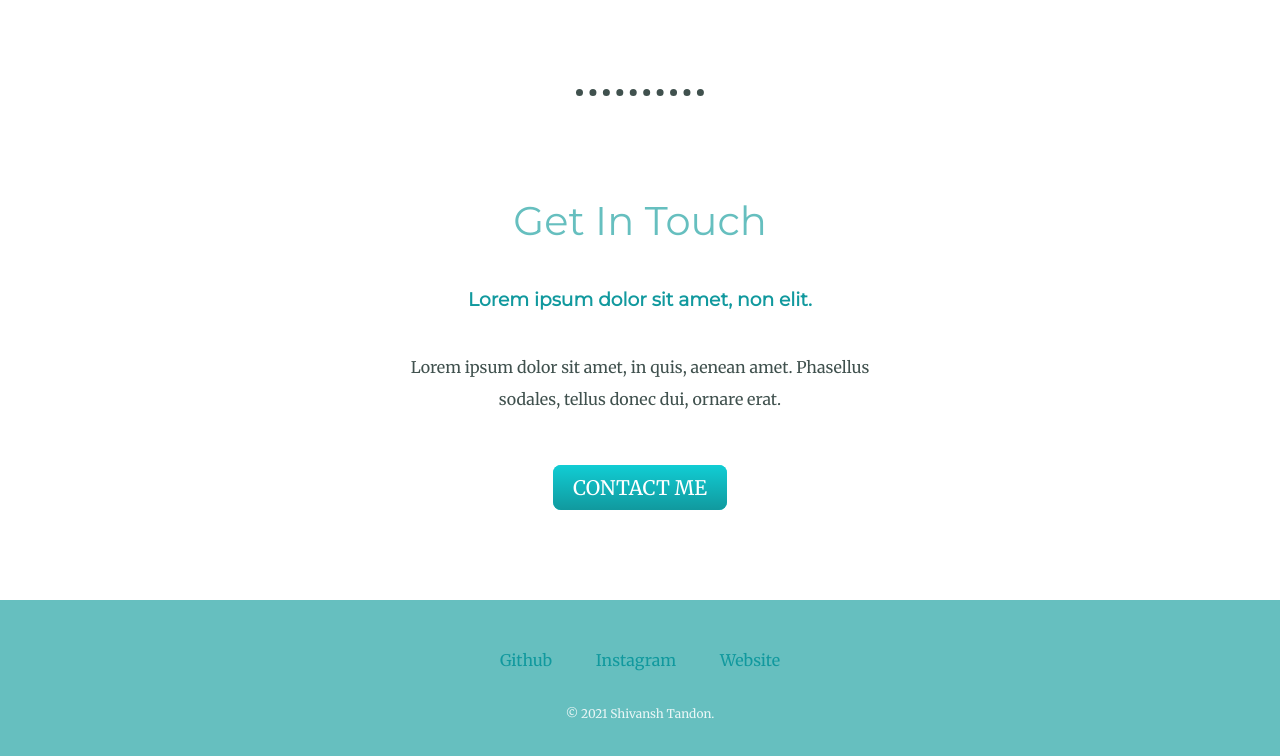
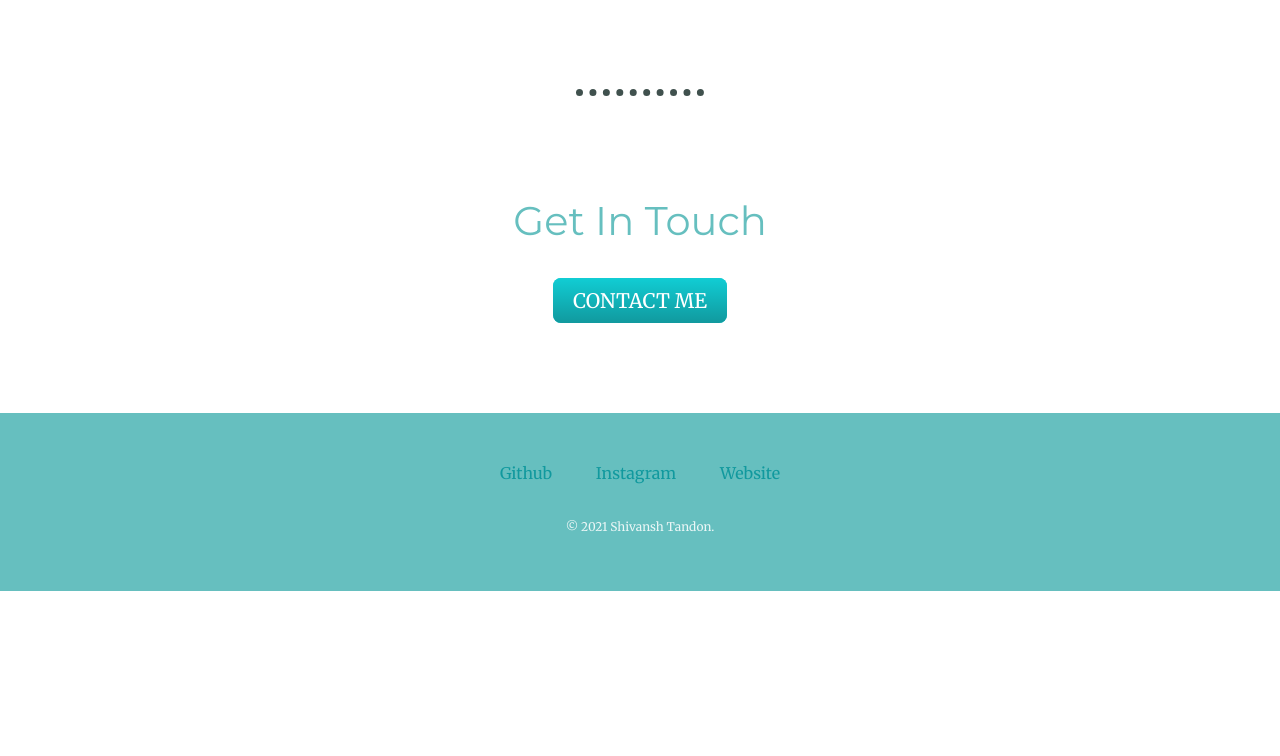
Before and after one commit to shivanshtanonwork/MySite-cv-, a plain HTML site: page index.html in a window 1280 px wide. Shown: the part 2110-2866 px from the top of the page. After the commit the page ends 2701 px from the top, so only its background shows below. Drawn offline with Linux system fonts and the light colour scheme.

Commit message:
Update index.html

```diff
--- a/index.html
+++ b/index.html
@@ -39,8 +39,7 @@
       <hr>
       <div class="contact-me">
         <h2>Get In Touch</h2>
-        <h3>Lorem ipsum dolor sit amet, non elit.</h3>
-        <p class="contact-message">Lorem ipsum dolor sit amet, in quis, aenean amet. Phasellus sodales, tellus donec dui, ornare erat.</p>
+
         <a class="btn" href="mailto:name@email.com">CONTACT ME</a>
       </div>
     </div>
```
